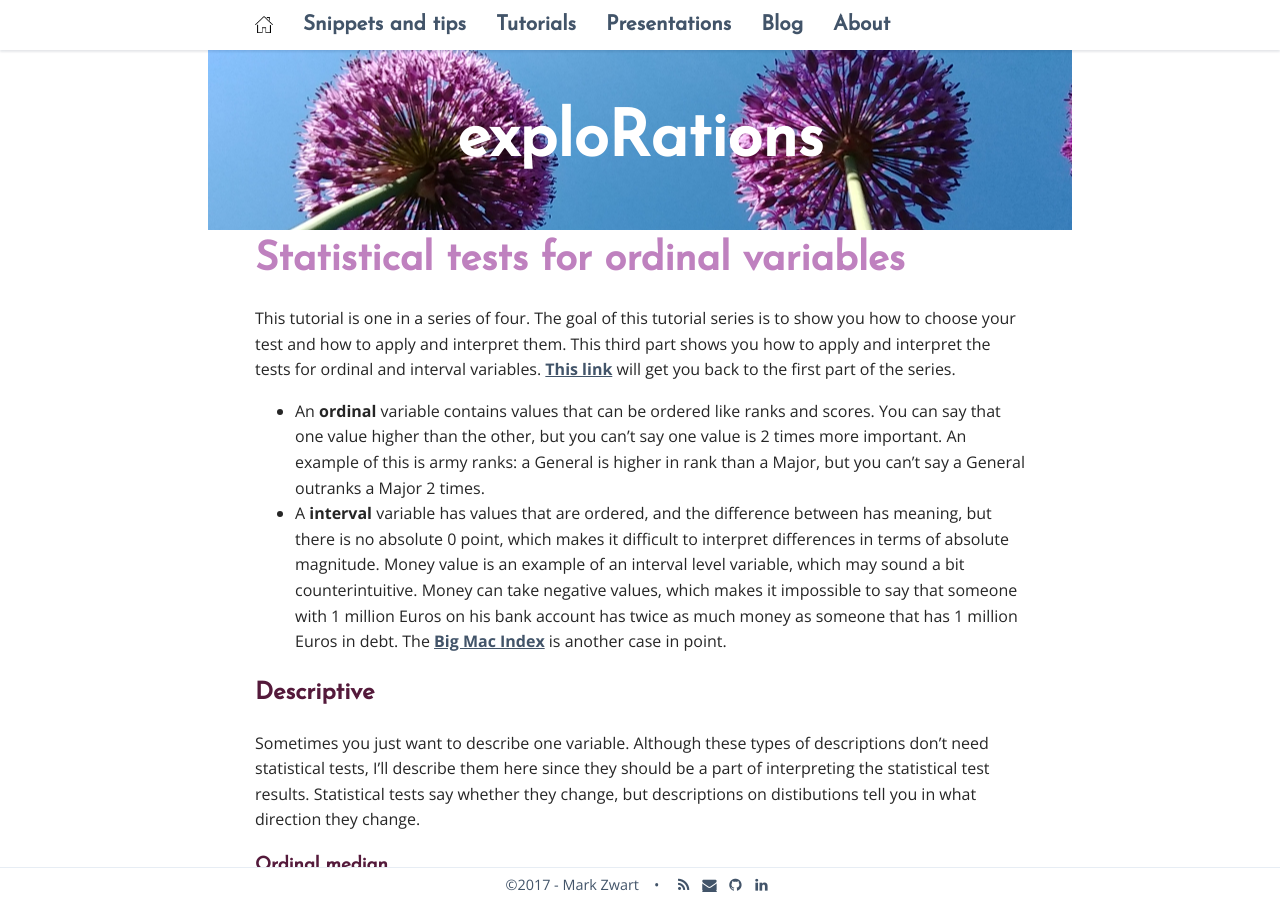
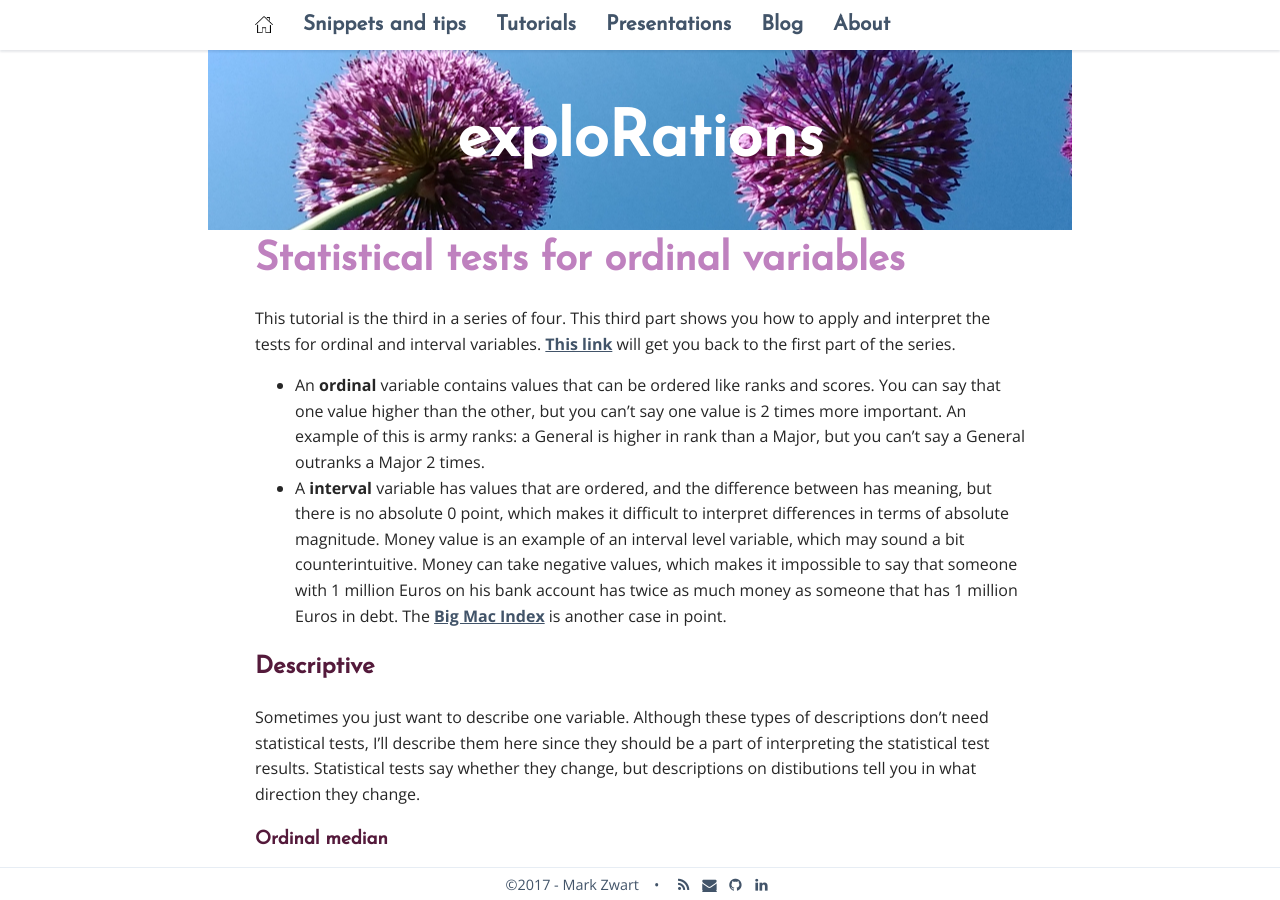
Before and after one commit to mark-me/mark-me.github.io, a Jekyll site: the page built from _pages/tutorials/statistical-tests/statistical-tests-ordinal.md, in a window 1280 px wide and 900 px high. Built offline with Jekyll 4.4.1, drawn with Linux system fonts in a browser that asks for light colours; nearby versions of some CDN libraries; comment, search, counter and statistics services are not loaded.

Commit message:
Update statistical-tests-ordinal.md

```diff
--- a/_pages/tutorials/statistical-tests/statistical-tests-ordinal.md
+++ b/_pages/tutorials/statistical-tests/statistical-tests-ordinal.md
@@ -5,7 +5,7 @@
 permalink: /statistical-tests-ordinal/
 ---
 
-This tutorial is one in a series of four. The goal of this tutorial series is to show you how to choose your test and how to apply and interpret them. This third part shows you how to apply and interpret the tests for ordinal and interval variables. [This link](/statistical-tests/) will get you back to the first part of the series.
+This tutorial is the third in a series of four. This third part shows you how to apply and interpret the tests for ordinal and interval variables. [This link](/statistical-tests/) will get you back to the first part of the series.
 
 * An **ordinal** variable contains values that can be ordered like ranks and scores. You can say that one value higher than the other, but you can't say one value is 2 times more important. An example of this is army ranks: a General is higher in rank than a Major, but you can't say a General outranks a Major 2 times.
 * A **interval** variable has values that are ordered, and the difference between has meaning, but there is no absolute 0 point, which makes it difficult to interpret differences in terms of absolute magnitude. Money value is an example of an interval level variable, which may sound a bit counterintuitive. Money can take negative values, which makes it impossible to say that someone with 1 million Euros on his bank account has twice as much money as someone that has 1 million Euros in debt. The [Big Mac Index](https://en.wikipedia.org/wiki/Big_Mac_Index) is another case in point.
```
